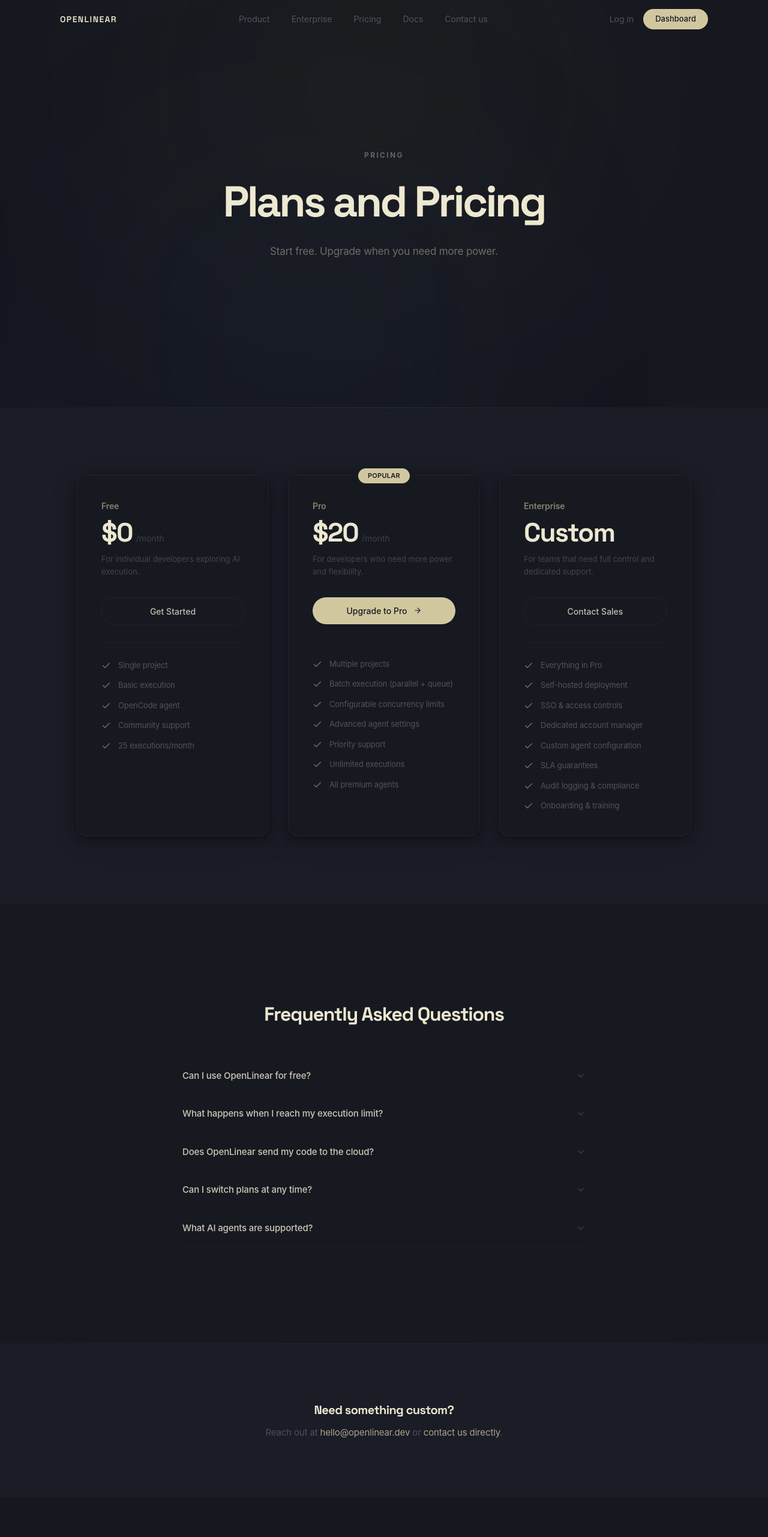
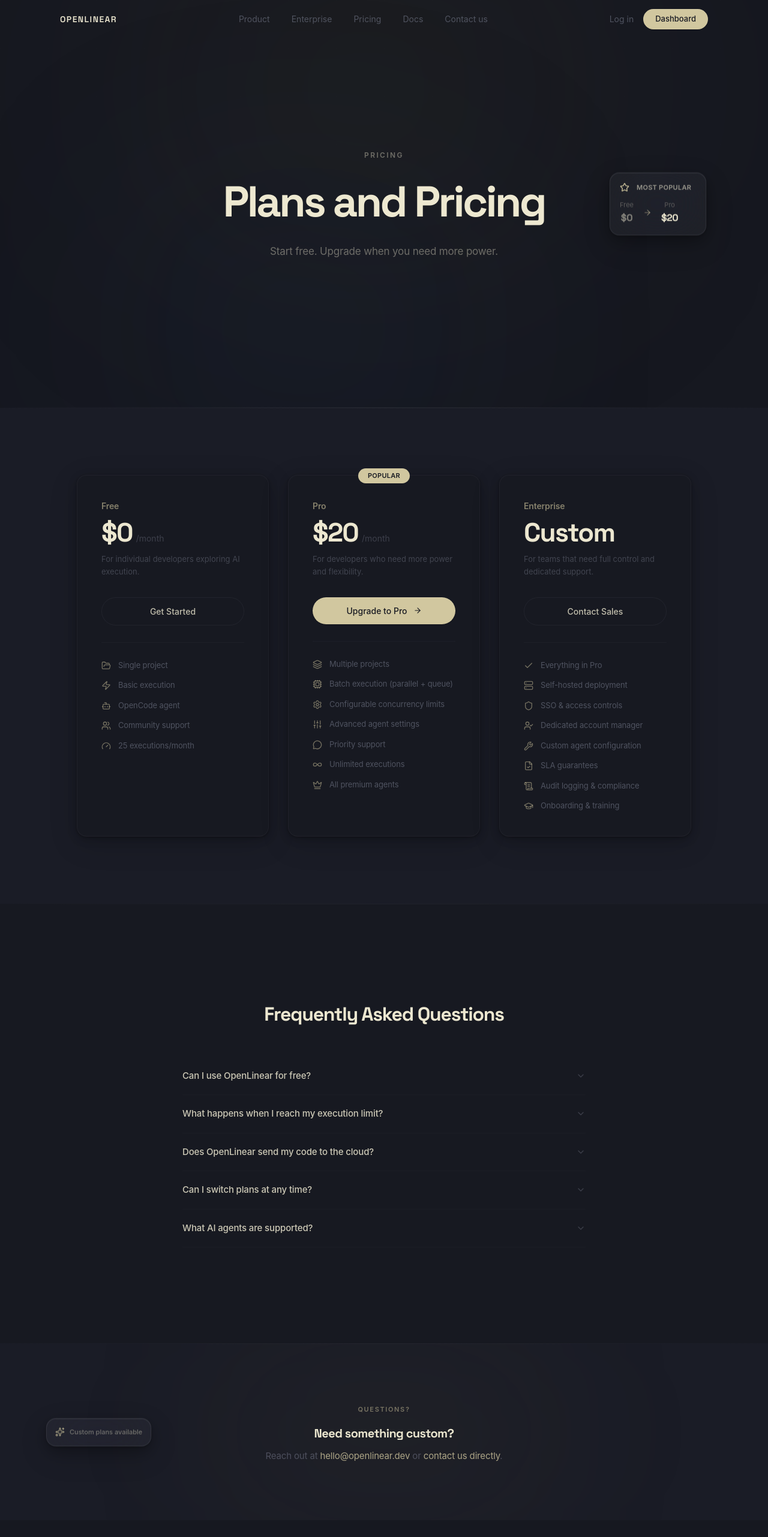
Before and after one commit to kaizen403/openlinear, a Next.js app in the folder apps/landing/: page /pricing in a window 1280 px wide. Shown: the top 2563 px of the page at 60% size. Built offline with nearby package versions, Linux system fonts and the light colour scheme.

Commit message:
feat(landing): enhance pricing page with feature icons and atmospheric treatments
Ultraworked with [Sisyphus](https://github.com/code-yeongyu/oh-my-opencode)

Co-authored-by: Sisyphus <clio-agent@sisyphuslabs.ai>

```diff
--- a/apps/landing/app/pricing/page.tsx
+++ b/apps/landing/app/pricing/page.tsx
@@ -3,7 +3,33 @@
 import { useState } from "react"
 import { Header } from "@/components/header"
 import { Footer } from "@/components/footer"
-import { ArrowRight, Check, ChevronDown } from "lucide-react"
+import type { LucideIcon } from "lucide-react"
+import {
+  ArrowRight,
+  Bot,
+  Check,
+  ChevronDown,
+  Crown,
+  Cpu,
+  FileCheck,
+  FolderOpen,
+  Gauge,
+  GraduationCap,
+  Infinity,
+  Layers,
+  MessageCircle,
+  ScrollText,
+  Server,
+  Settings,
+  Shield,
+  Sliders,
+  Sparkles,
+  Star,
+  UserCheck,
+  Users,
+  Wrench,
+  Zap,
+} from "lucide-react"
 
 const plans = [
   {
@@ -13,11 +39,11 @@
     description: "For individual developers exploring AI execution.",
     cta: { label: "Get Started", href: "https://dashboard.rixie.in", style: "secondary" as const },
     features: [
-      "Single project",
-      "Basic execution",
-      "OpenCode agent",
-      "Community support",
-      "25 executions/month",
+      { text: "Single project", icon: FolderOpen as LucideIcon },
+      { text: "Basic execution", icon: Zap as LucideIcon },
+      { text: "OpenCode agent", icon: Bot as LucideIcon },
+      { text: "Community support", icon: Users as LucideIcon },
+      { text: "25 executions/month", icon: Gauge as LucideIcon },
     ],
   },
   {
@@ -28,13 +54,13 @@
     popular: true,
     cta: { label: "Upgrade to Pro", href: "https://dashboard.rixie.in", style: "primary" as const },
     features: [
-      "Multiple projects",
-      "Batch execution (parallel + queue)",
-      "Configurable concurrency limits",
-      "Advanced agent settings",
-      "Priority support",
-      "Unlimited executions",
-      "All premium agents",
+      { text: "Multiple projects", icon: Layers as LucideIcon },
+      { text: "Batch execution (parallel + queue)", icon: Cpu as LucideIcon },
+      { text: "Configurable concurrency limits", icon: Settings as LucideIcon },
+      { text: "Advanced agent settings", icon: Sliders as LucideIcon },
+      { text: "Priority support", icon: MessageCircle as LucideIcon },
+      { text: "Unlimited executions", icon: Infinity as LucideIcon },
+      { text: "All premium agents", icon: Crown as LucideIcon },
     ],
   },
   {
@@ -44,14 +70,14 @@
     description: "For teams that need full control and dedicated support.",
     cta: { label: "Contact Sales", href: "/contact", style: "secondary" as const },
     features: [
-      "Everything in Pro",
-      "Self-hosted deployment",
-      "SSO & access controls",
-      "Dedicated account manager",
-      "Custom agent configuration",
-      "SLA guarantees",
-      "Audit logging & compliance",
-      "Onboarding & training",
+      { text: "Everything in Pro", icon: Check as LucideIcon },
+      { text: "Self-hosted deployment", icon: Server as LucideIcon },
+      { text: "SSO & access controls", icon: Shield as LucideIcon },
+      { text: "Dedicated account manager", icon: UserCheck as LucideIcon },
+      { text: "Custom agent configuration", icon: Wrench as LucideIcon },
+      { text: "SLA guarantees", icon: FileCheck as LucideIcon },
+      { text: "Audit logging & compliance", icon: ScrollText as LucideIcon },
+      { text: "Onboarding & training", icon: GraduationCap as LucideIcon },
     ],
   },
 ]
@@ -133,6 +159,26 @@
             Start free. Upgrade when you need more power.
           </p>
         </div>
+
+        <div className="hidden lg:block absolute right-[8%] top-1/2 -translate-y-1/2 animate-float-2">
+          <div className="glass-panel rounded-2xl p-4 pr-6">
+            <div className="flex items-center gap-3 mb-3">
+              <Star className="h-4 w-4 text-primary" />
+              <span className="text-[0.6875rem] font-semibold text-[#EDE8D0]/60 tracking-wide uppercase">Most Popular</span>
+            </div>
+            <div className="flex items-center gap-4">
+              <div className="text-center">
+                <span className="block text-[0.6875rem] text-[#EDE8D0]/30 mb-0.5">Free</span>
+                <span className="block font-display text-[1rem] font-bold text-[#EDE8D0]/50 tracking-tight">$0</span>
+              </div>
+              <ArrowRight className="h-3.5 w-3.5 text-primary/60" />
+              <div className="text-center">
+                <span className="block text-[0.6875rem] text-[#EDE8D0]/30 mb-0.5">Pro</span>
+                <span className="block font-display text-[1rem] font-bold text-[#EDE8D0] tracking-tight">$20</span>
+              </div>
+            </div>
+          </div>
+        </div>
       </section>
 
       {/* ── Pricing Cards ────────────────────────── */}
@@ -187,12 +233,15 @@
                 <div className="h-[1px] bg-border/30 my-7" />
 
                 <ul className="flex flex-col gap-3.5 flex-1">
-                  {plan.features.map((feature) => (
-                    <li key={feature} className="flex items-start gap-3 text-[0.8125rem] text-muted-foreground/60 tracking-[-0.01em]">
-                      <Check className="h-4 w-4 text-primary/50 shrink-0 mt-0.5" />
-                      <span>{feature}</span>
-                    </li>
-                  ))}
+                  {plan.features.map((feature) => {
+                    const FeatureIcon = feature.icon
+                    return (
+                      <li key={feature.text} className="flex items-start gap-3 text-[0.8125rem] text-muted-foreground/60 tracking-[-0.01em]">
+                        <FeatureIcon className="h-4 w-4 text-primary/50 shrink-0 mt-0.5" />
+                        <span>{feature.text}</span>
+                      </li>
+                    )
+                  })}
                 </ul>
               </div>
             ))}
@@ -218,9 +267,27 @@
       </section>
 
       {/* ── Custom CTA ───────────────────────────── */}
-      <section className="relative py-20 md:py-24 bg-[#1a1c26]">
+      <section className="relative py-20 md:py-24 bg-[#1a1c26] overflow-hidden">
         <div className="absolute top-0 left-0 right-0 section-divider" />
-        <div className="mx-auto max-w-none px-[100px] text-center">
+        <div className="absolute top-1/2 left-1/2 -translate-x-1/2 -translate-y-1/2 w-[600px] h-[300px] rounded-full bg-[hsl(45_30%_30%/0.08)] blur-[120px] pointer-events-none" />
+        <div className="absolute inset-0 opacity-[0.015]" style={{
+          backgroundImage: `linear-gradient(rgba(255,255,255,0.1) 1px, transparent 1px), linear-gradient(90deg, rgba(255,255,255,0.1) 1px, transparent 1px)`,
+          backgroundSize: '60px 60px'
+        }} />
+
+        <div className="hidden lg:block absolute left-[6%] top-1/2 -translate-y-1/2 animate-float-4">
+          <div className="glass-panel rounded-2xl p-3.5">
+            <div className="flex items-center gap-2">
+              <Sparkles className="h-4 w-4 text-primary/70" />
+              <span className="text-[0.6875rem] font-medium text-[#EDE8D0]/40">Custom plans available</span>
+            </div>
+          </div>
+        </div>
+
+        <div className="relative mx-auto max-w-none px-[100px] text-center">
+          <span className="inline-block text-[0.6875rem] font-semibold text-primary/50 tracking-[0.15em] uppercase mb-4">
+            Questions?
+          </span>
           <h3 className="font-display text-[1.25rem] font-bold tracking-[-0.03em] text-foreground mb-3">
             Need something custom?
           </h3>
```
